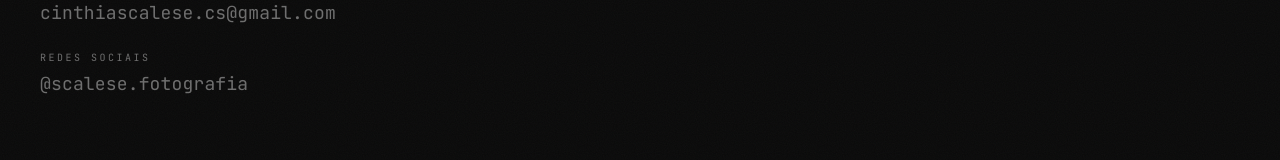
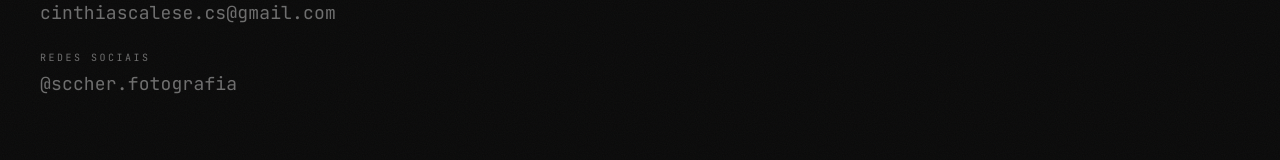
Before and after one commit to sccherfotos-cell/sccher, a Next.js app: page /contato in a window 1280 px wide. Shown: the part 523-683 px from the top of the page. Built offline with nearby package versions, Linux system fonts and the light colour scheme.

Commit message:
Update Instagram handle to @sccher.fotografia on Contato page

```diff
--- a/app/contato/page.tsx
+++ b/app/contato/page.tsx
@@ -56,12 +56,12 @@
             </span>
             <div className="mt-1 flex flex-col gap-1 text-lg text-muted">
               <a
-                href="https://www.instagram.com/scalese.fotografia"
+                href="https://www.instagram.com/sccher.fotografia"
                 target="_blank"
                 rel="noopener noreferrer"
                 className="transition-colors hover:text-foreground"
               >
-                @scalese.fotografia
+                @sccher.fotografia
               </a>
             </div>
           </div>
```
